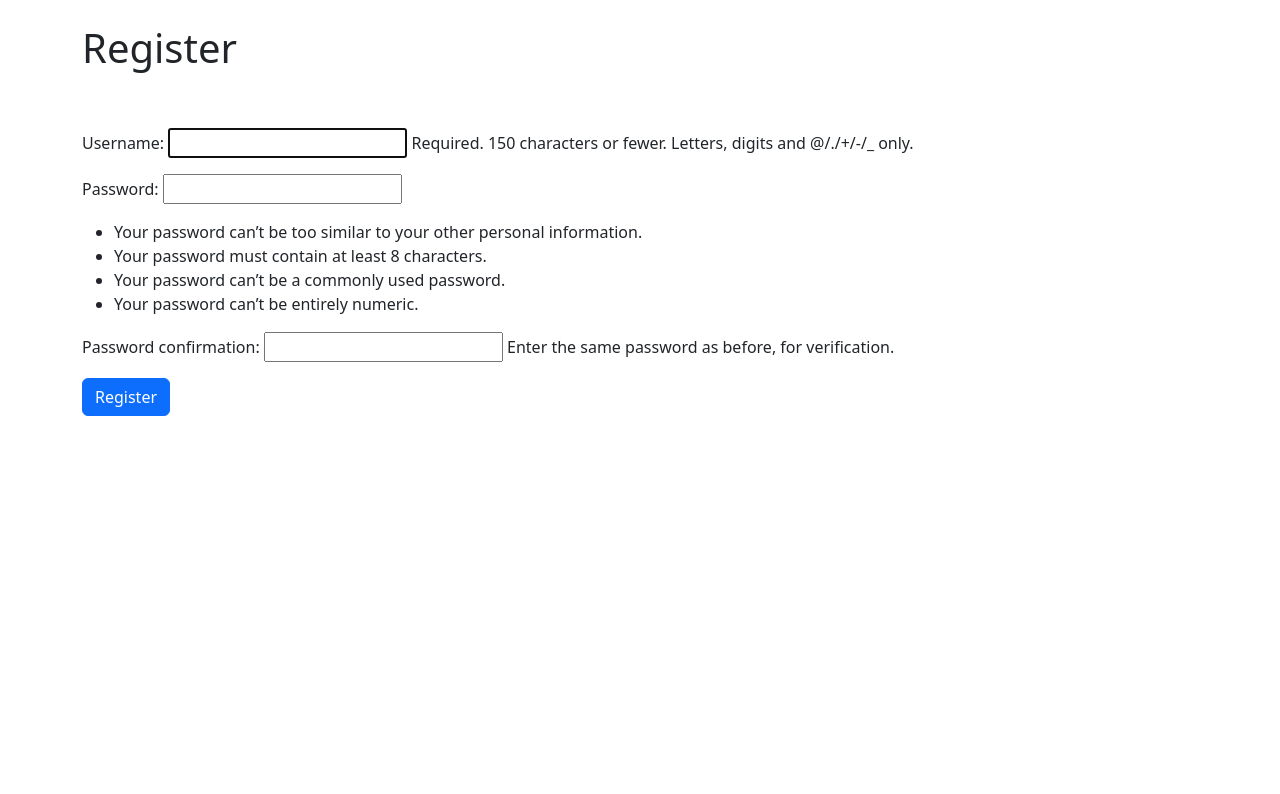
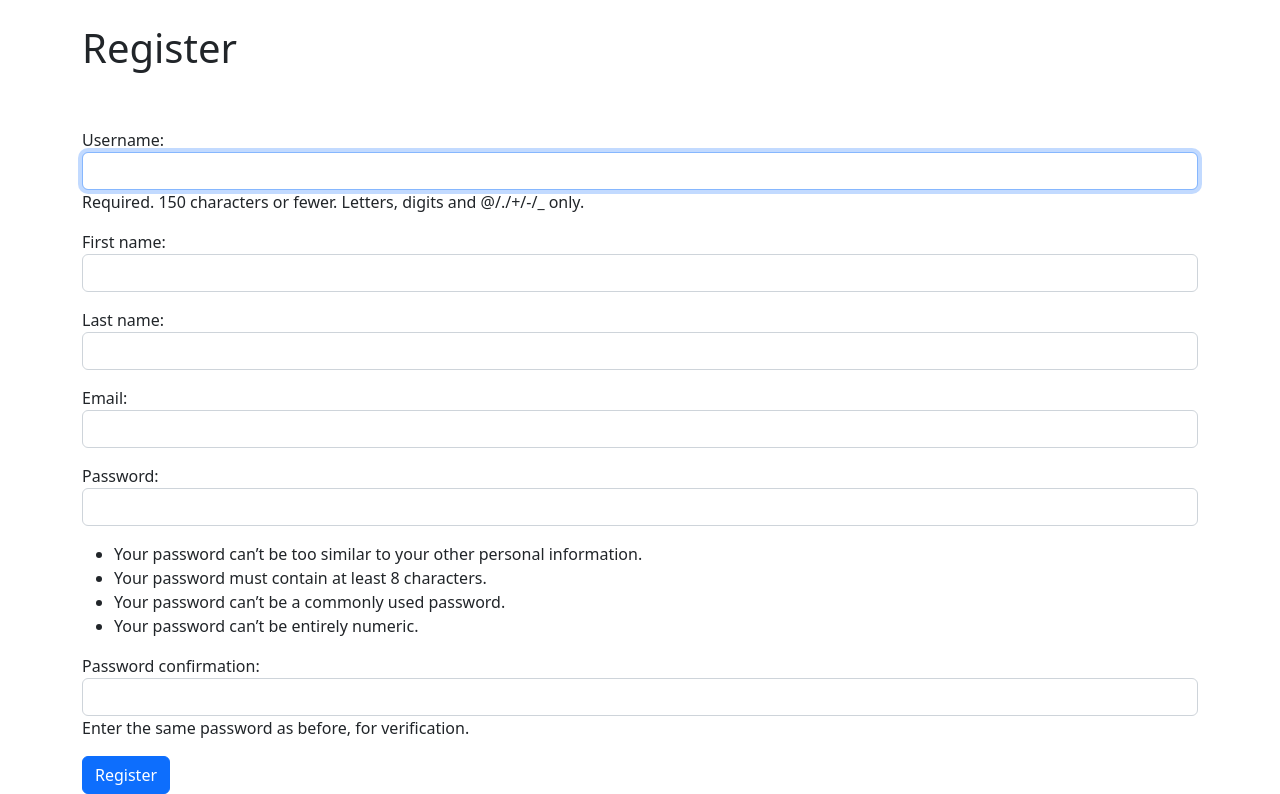
Before and after one commit to moin2672/DEYS1, a Django app: page /members/register in a window 1280 px wide. Shown: the part 56-850 px from the top of the page. Before the commit the page ends 472 px from the top, so only its background shows below. Run offline with Django 4.2, Linux system fonts and the light colour scheme.

Commit message:
20. complete Register form

```diff
--- /dev/null
+++ b/members/forms.py
@@ -0,0 +1,20 @@
+from statistics import mode
+from django.contrib.auth.forms import UserCreationForm
+from django.contrib.auth.models import User
+from django import forms
+
+class SignUpForm(UserCreationForm):
+    email = forms.EmailField(widget=forms.EmailInput(attrs={'class':'form-control'}))
+    first_name = forms.CharField(max_length=100, widget=forms.TextInput(attrs={'class':'form-control'}))
+    last_name = forms.CharField(max_length=100, widget=forms.TextInput(attrs={'class':'form-control'}))
+
+    class Meta:
+        model= User
+        fields = ('username', 'first_name', 'last_name', 'email', 'password1', 'password2')
+
+    def __init__(self, *args, **kwargs):
+        super(SignUpForm, self).__init__(*args, **kwargs)
+
+        self.fields['username'].widget.attrs['class']='form-control'
+        self.fields['password1'].widget.attrs['class']='form-control'
+        self.fields['password2'].widget.attrs['class']='form-control'
--- a/members/templates/registration/register.html
+++ b/members/templates/registration/register.html
@@ -10,4 +10,8 @@
             {{form.as_p}}
             <button class="btn btn-primary">Register</button>
         </form>
+        <!-- <script>
+            document.getElementById("id_password1").classList.add("form-control");
+            document.getElementById("id_password2").classList.add("form-control");
+        </script> -->
 {% endblock %}
--- a/members/views.py
+++ b/members/views.py
@@ -3,7 +3,9 @@ from django. views import generic
 from django.contrib.auth.forms import UserCreationForm
 from django.urls import reverse_lazy
 
+from members.forms import SignUpForm
+
 class UserRegisterView(generic.CreateView):
-    form_class = UserCreationForm
+    form_class = SignUpForm
     template_name = 'registration/register.html'
     success_url = reverse_lazy('login')
--- a/zblog/forms.py
+++ b/zblog/forms.py
@@ -8,6 +8,8 @@ for item in choices:
     choices_list.append(item)
 
 class PostForm(forms.ModelForm):
+    # author = forms.ChoiceField(widget=forms.HiddenInput())
+
     class Meta:
         model = Post
         fields = ('title', 'title_tag', 'author', 'category','body')
--- a/zblog/templates/add_post.html
+++ b/zblog/templates/add_post.html
@@ -20,8 +20,10 @@
 
     <script>
       var name = "{{user.id}}"
+      // document.getElementById("id_author").style.display = 'none'
       document.getElementById("id_author").selectedIndex = name
-      document.getElementById("id_author").disabled = true
+      // document.getElementById("id_author").disabled = true
+
     </script>
 
   {% else %}
```
Also changed, not shown: db.sqlite3.
